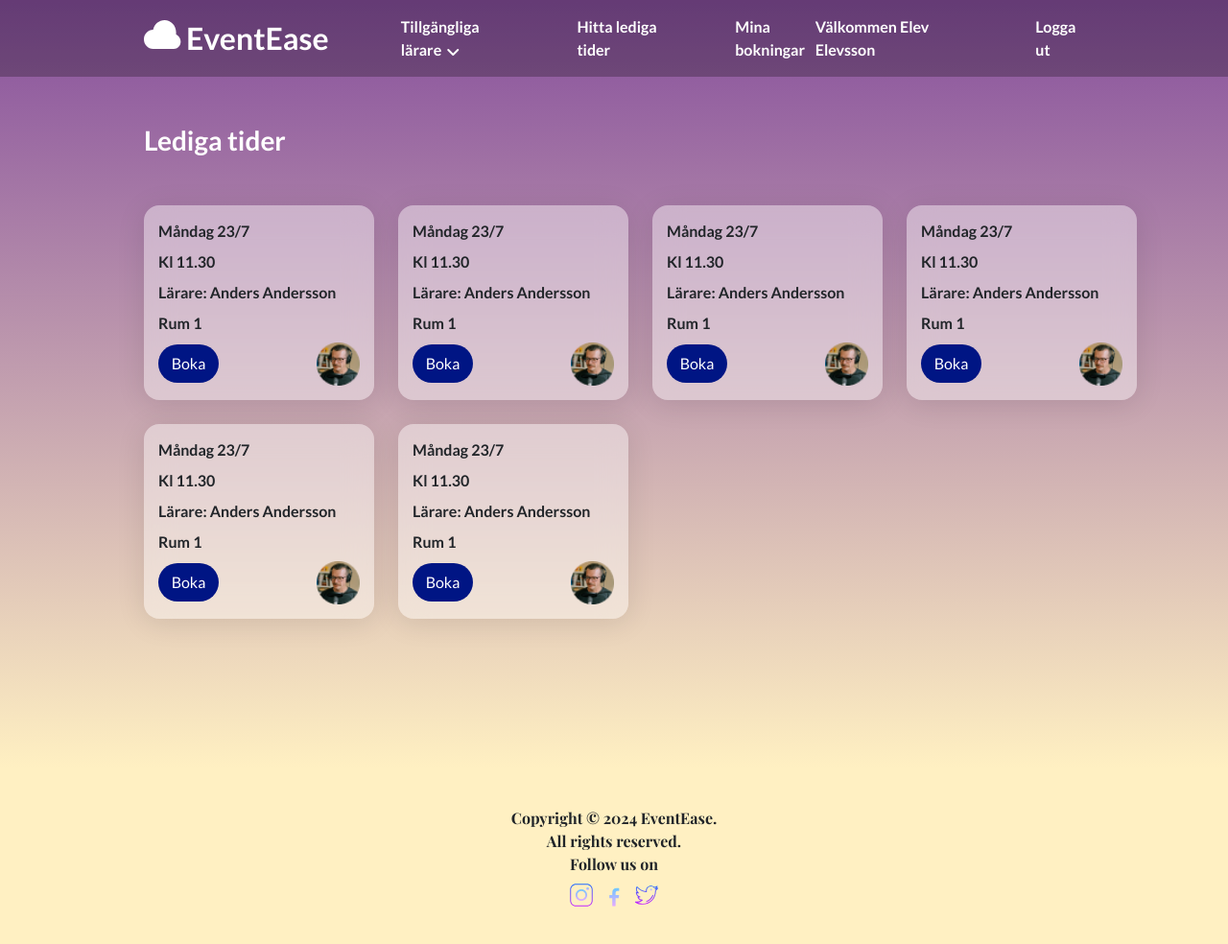
After one commit to Response201/EventEase, a PHP site: the page made by Pages/guidance.php in a window 1280 px wide. The commit adds this page. Shown: the whole page at 96% size. Run offline with PHP 8.4, Linux system fonts and the light colour scheme; the template is opened without the code that fills it, so the values that code supplies are empty; some libraries are stand-ins or nearby versions; some web fonts are replaced.

Commit message:
statisk html och styling för handledningsidan

```diff
--- /dev/null
+++ b/Pages/guidance.php
@@ -0,0 +1,136 @@
+<?php
+ob_start();
+include_once ("Models/Database.php");
+include_once ("Models/Booking.php");
+
+
+
+$dbContext = new DBContext();
+?>
+<!DOCTYPE html>
+
+<head>
+    <title>EventEase</title>
+    <?php include (__DIR__ . '/../includes/head.php'); ?>
+
+</head>
+
+<body>
+    <div class="guidance-wrapper">
+        <!--Nav-->
+        <div class="guidance-nav">
+            <div class="logo-name-booking-list">
+                <div class="logo-name">
+                    <div class="logo"><img src="img\🦆 icon _cloud_.svg"></div>
+                    <h2>EventEase</h2>
+                </div>
+
+                <ul class="booking-links">
+                    <li><a>Tillgängliga lärare</a><i class="fa-solid fa-angle-down"></i></li>
+                    <!--Byt mot riktig länk-->
+                    <li><a>Hitta lediga tider</a></li>
+                    <!--Byt mot riktig länk-->
+                    <li><a>Mina bokningar</a></li>
+                    <!--Byt mot riktig länk-->
+                </ul>
+            </div>
+
+            <ul class="profile-links">
+                <li><a>Välkommen Elev Elevsson</a></li>
+                <!--Byt mot riktig länk-->
+                <li><a>Logga ut</a></li>
+                <!--Byt mot riktig länk-->
+            </ul>
+        </div>
+
+        <div class="content-container">
+            <h3>Lediga tider</h3>
+            <!--Productkort/main-->
+            <ul class="timeslot-list">
+                <li class="time-card">
+                    <p>Måndag 23/7</p>
+                    <!--Dynamisk data här-->
+                    <p>Kl 11.30</p>
+                    <!--Dynamisk data här-->
+                    <p>Lärare: Anders Andersson</p>
+                    <!--Dynamisk data här-->
+                    <p>Rum 1</p>
+                    <!--Dynamisk data här-->
+                    <div class="button-img"><button class="booking-button">Boka</button>
+                        <!--Byt mot riktig länk--><img class="teacher-avatar" src="img\teacher.png" alt="teacher">
+                    </div>
+                </li>
+                <li class="time-card">
+                    <p>Måndag 23/7</p>
+                    <!--Dynamisk data här-->
+                    <p>Kl 11.30</p>
+                    <!--Dynamisk data här-->
+                    <p>Lärare: Anders Andersson</p>
+                    <!--Dynamisk data här-->
+                    <p>Rum 1</p>
+                    <!--Dynamisk data här-->
+                    <div class="button-img"><button class="booking-button">Boka</button>
+                        <!--Byt mot riktig länk--><img class="teacher-avatar" src="img\teacher.png" alt="teacher">
+                    </div>
+                </li>
+                <li class="time-card">
+                    <p>Måndag 23/7</p>
+                    <!--Dynamisk data här-->
+                    <p>Kl 11.30</p>
+                    <!--Dynamisk data här-->
+                    <p>Lärare: Anders Andersson</p>
+                    <!--Dynamisk data här-->
+                    <p>Rum 1</p>
+                    <!--Dynamisk data här-->
+                    <div class="button-img"><button class="booking-button">Boka</button>
+                        <!--Byt mot riktig länk--><img class="teacher-avatar" src="img\teacher.png" alt="teacher">
+                    </div>
+                </li>
+                <li class="time-card">
+                    <p>Måndag 23/7</p>
+                    <!--Dynamisk data här-->
+                    <p>Kl 11.30</p>
+                    <!--Dynamisk data här-->
+                    <p>Lärare: Anders Andersson</p>
+                    <!--Dynamisk data här-->
+                    <p>Rum 1</p>
+                    <!--Dynamisk data här-->
+                    <div class="button-img"><button class="booking-button">Boka</button>
+                        <!--Byt mot riktig länk--><img class="teacher-avatar" src="img\teacher.png" alt="teacher">
+                    </div>
+                </li>
+                <li class="time-card">
+                    <p>Måndag 23/7</p>
+                    <!--Dynamisk data här-->
+                    <p>Kl 11.30</p>
+                    <!--Dynamisk data här-->
+                    <p>Lärare: Anders Andersson</p>
+                    <!--Dynamisk data här-->
+                    <p>Rum 1</p>
+                    <!--Dynamisk data här-->
+                    <div class="button-img"><button class="booking-button">Boka</button>
+                        <!--Byt mot riktig länk--><img class="teacher-avatar" src="img\teacher.png" alt="teacher">
+                    </div>
+                </li>
+                <li class="time-card">
+                    <p>Måndag 23/7</p>
+                    <!--Dynamisk data här-->
+                    <p>Kl 11.30</p>
+                    <!--Dynamisk data här-->
+                    <p>Lärare: Anders Andersson</p>
+                    <!--Dynamisk data här-->
+                    <p>Rum 1</p>
+                    <!--Dynamisk data här-->
+                    <div class="button-img"><button class="booking-button">Boka</button>
+                        <!--Byt mot riktig länk--><img class="teacher-avatar" src="img\teacher.png" alt="teacher">
+                    </div>
+                </li>
+            </ul>
+        </div>
+    </div>
+
+
+    <?php include (__DIR__ . '/../views/Footer.php'); ?>
+</body>
+
+</html>
--- /dev/null
+++ b/css/guidance.css
@@ -0,0 +1,127 @@
+
+@import url('https://fonts.googleapis.com/css2?family=Lato:ital,wght@0,100;0,300;0,400;0,700;0,900;1,100;1,300;1,400;1,700;1,900&display=swap');
+
+
+.guidance-wrapper{
+    min-height: 100vh;
+    width: 100%;
+    background: linear-gradient(90deg, hsla(45, 100%, 88%, 1) 0%, hsla(283, 33%, 46%, 1) 100%);
+    background: -moz-linear-gradient(90deg, hsla(45, 100%, 88%, 1) 0%, hsla(283, 33%, 46%, 1) 100%);
+    background: -webkit-linear-gradient(90deg, hsla(45, 100%, 88%, 1) 0%, hsla(283, 33%, 46%, 1) 100%);
+    font-family: "Lato", sans-serif;
+}
+
+.guidance-nav{
+
+    width: 100%;
+    min-height: 80px;
+    background-color: rgba(0, 0, 0, 0.25);
+    color: white;
+    display: flex;
+    justify-content: space-between;
+    align-items: center;
+    padding-left: 150px;
+    padding-right: 150px;
+    font-weight: 700;
+}
+
+.logo-name{
+    display: flex;
+    gap: 5px;
+}
+
+h2{
+    margin: 0;
+    font-weight: 700;
+}
+
+h3{
+    color: white;
+    margin: 0;
+    font-weight: 700;
+    padding-left: 150px;
+    padding-top: 50px;
+    padding-bottom: 50px;
+    left: 195px;;
+}
+
+.booking-links{
+    margin: 0;
+    display: flex;
+    list-style: none;
+    padding: 0;
+    gap: 75px;
+}
+
+.logo-name-booking-list{
+    display: flex;
+    align-items: center;
+    gap: 75px;
+}
+
+.profile-links{
+    margin: 0;
+    display: flex;
+    list-style: none;
+    padding: 0;
+    gap: 75px;
+}
+
+.fa-angle-down{
+    padding-left: 5px;
+    vertical-align:middle;
+}
+
+.timeslot-list{
+    display: flex;
+    flex-wrap: wrap;
+    gap: 25px;
+    padding-left: 150px;
+    margin: 0;
+    list-style: none;
+}
+
+.time-card{
+    display: flex;
+    justify-content: flex-start;
+    flex-direction: column;
+    gap: 8px;
+    padding: 15px;
+    width: 240px;
+    height: auto;
+    background: rgba(255, 255, 255, 0.41);
+    border-radius: 16px;
+    box-shadow: 0 4px 30px rgba(0, 0, 0, 0.1);
+    backdrop-filter: blur(14.7px);
+    -webkit-backdrop-filter: blur(14.7px);
+}
+
+p{
+    font-weight: 700;
+    margin: 0;
+}
+
+.booking-button{
+    width: 30%;
+    height: 40px;
+    border: none;
+    border-radius: 50px;
+    background-color: #001584;
+    color: white;
+    font-weight: 400;
+    font-size: 16px;
+
+}
+
+.booking-button:hover{
+    background-color: #0021c3;
+}
+
+.button-img{
+    display: flex;
+    justify-content: space-between;
+    align-items: center;
+}
+.teacher-avatar{
+    height: 45px;
+}
--- a/includes/head.php
+++ b/includes/head.php
@@ -5,15 +5,19 @@
     <link rel="preconnect" href="https://fonts.gstatic.com" crossorigin>
     <link href="https://fonts.googleapis.com/css2?family=Freeman&display=swap" rel="stylesheet">
     <script src="https://code.iconify.design/2/2.2.1/iconify.min.js"></script>
-
+    <script src="https://kit.fontawesome.com/f4d21cbe33.js" crossorigin="anonymous"></script>
 
     <link rel="preconnect" href="https://fonts.googleapis.com">
     <link rel="preconnect" href="https://fonts.gstatic.com" crossorigin>
-<link href="https://fonts.googleapis.com/css2?family=Playfair+Display:ital,wght@0,400..900;1,400..900&display=swap" rel="stylesheet">
+    <link href="https://fonts.googleapis.com/css2?family=Playfair+Display:ital,wght@0,400..900;1,400..900&display=swap"
+        rel="stylesheet">
 
 
-<link href="https://cdn.jsdelivr.net/npm/bootstrap@5.0.2/dist/css/bootstrap.min.css" rel="stylesheet" integrity="sha384-EVSTQN3/azprG1Anm3QDgpJLIm9Nao0Yz1ztcQTwFspd3yD65VohhpuuCOmLASjC" crossorigin="anonymous">
- <script src="https://cdn.jsdelivr.net/npm/bootstrap@5.0.2/dist/js/bootstrap.bundle.min.js" integrity="sha384-MrcW6ZMFYlzcLA8Nl+NtUVF0sA7MsXsP1UyJoMp4YLEuNSfAP+JcXn/tWtIaxVXM" crossorigin="anonymous"></script>
+    <link href="https://cdn.jsdelivr.net/npm/bootstrap@5.0.2/dist/css/bootstrap.min.css" rel="stylesheet"
+        integrity="sha384-EVSTQN3/azprG1Anm3QDgpJLIm9Nao0Yz1ztcQTwFspd3yD65VohhpuuCOmLASjC" crossorigin="anonymous">
+    <script src="https://cdn.jsdelivr.net/npm/bootstrap@5.0.2/dist/js/bootstrap.bundle.min.js"
+        integrity="sha384-MrcW6ZMFYlzcLA8Nl+NtUVF0sA7MsXsP1UyJoMp4YLEuNSfAP+JcXn/tWtIaxVXM" crossorigin="anonymous">
+        </script>
 
     <link rel="icon" type="image/ico" href="assets/favicon.ico" />
     <link href="/css/styles.css" rel="stylesheet" />
@@ -21,5 +25,6 @@
     <link href="/css/footer.css" rel="stylesheet" />
     <link href="/css/login.css" rel="stylesheet" />
     <link href="/css/registration.css" rel="stylesheet" />
+    <link href="/css/guidance.css" rel="stylesheet" />
 
 </head>
```
Also changed, not shown: index.php (+13 -7 lines), img/teacher.png (added), img/teacher2.png (added), img/🦆 icon _cloud_.svg (added). Lines whose indentation alone changed are shown as unchanged.
